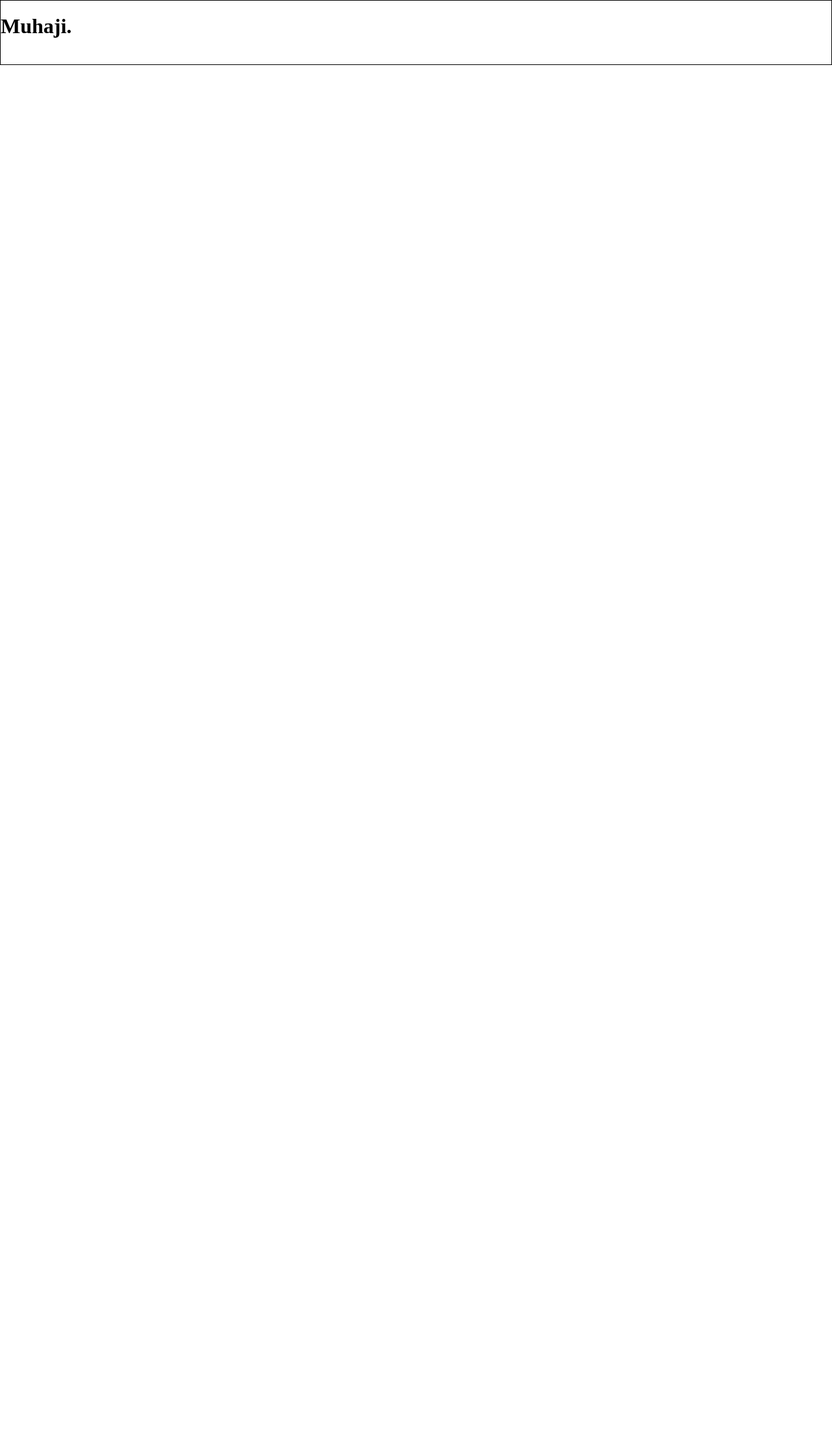
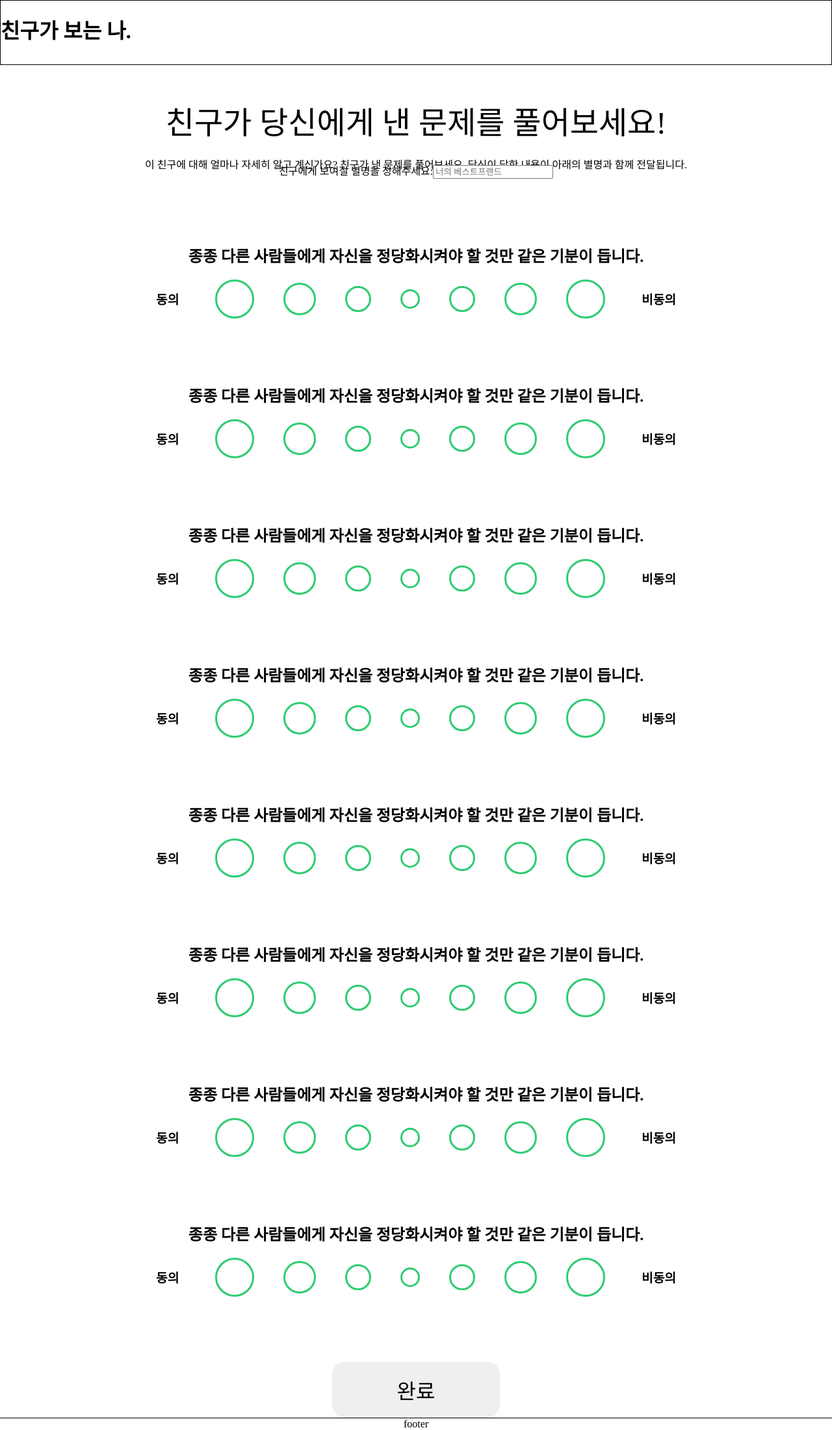
Before and after one commit to lwamuhaji/mbti-front, a React (Create React App) app: page / in a window 1280 px wide. Shown: the whole page at 65% size. Before the commit the page ends 800 px from the top, so only its background shows below. Built offline with nearby package versions, Linux system fonts and the light colour scheme; the HTML template or start-up script is replaced by a standard one.

Commit message:
Feat: updated testlayout

```diff
--- a/src/layouts/TestLayout/index.tsx
+++ b/src/layouts/TestLayout/index.tsx
@@ -1,11 +1,41 @@
 import React from 'react';
-import { Header } from './styles';
+import Question from 'components/Question';
+import { CompleteButton, Footer, Header, QuestionWrapper } from './styles';
 
 function TestLayout() {
   return (
-    <Header>
-      <h1>Muhaji.</h1>
-    </Header>
+    <>
+      <Header>
+        <h1>친구가 보는 나.</h1>
+      </Header>
+      <main>
+        <div style={{ margin: '0 auto', width: '1000px', height: '100px', textAlign: 'center' }}>
+          <div style={{ fontSize: '3rem', margin: '50px 0 20px 0' }}>친구가 당신에게 낸 문제를 풀어보세요!</div>
+          <span>
+            이 친구에 대해 얼마나 자세히 알고 계신가요? 친구가 낸 문제를 풀어보세요. 당신이 답한 내용이 아래의 별명과
+            함께 전달됩니다.
+          </span>
+        </div>
+        <div style={{ textAlign: 'center' }}>
+          <span>친구에게 보여질 별명을 정해주세요:</span>
+          <input placeholder="너의 베스트프랜드" />
+        </div>
+        <QuestionWrapper>
+          <Question />
+          <Question />
+          <Question />
+          <Question />
+          <Question />
+          <Question />
+          <Question />
+          <Question />
+        </QuestionWrapper>
+        <CompleteButton>완료</CompleteButton>
+      </main>
+      <Footer>
+        <div>footer</div>
+      </Footer>
+    </>
   );
 }
 
--- a/src/layouts/TestLayout/styles.tsx
+++ b/src/layouts/TestLayout/styles.tsx
@@ -5,3 +5,23 @@ export const Header = styled.header`
   border-width: 1px;
   height: 100px;
 `;
+
+export const QuestionWrapper = styled.div`
+  & > div {
+    margin: 100px 0;
+  }
+`;
+
+export const CompleteButton = styled.button`
+  display: block;
+  border: none;
+  font-size: 2rem;
+  border-radius: 20px;
+  padding: 20px 100px;
+  margin: 0 auto;
+`;
+
+export const Footer = styled.footer`
+  border-top: 1px solid black;
+  text-align: center;
+`;
```
